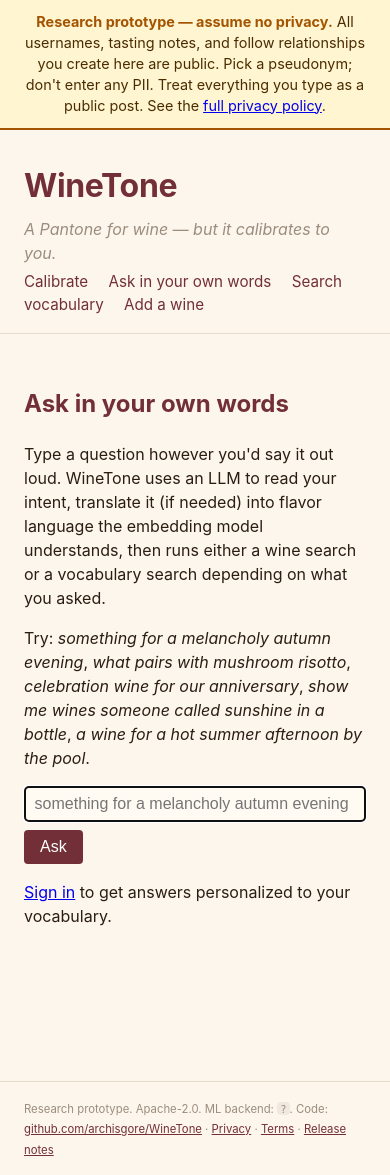
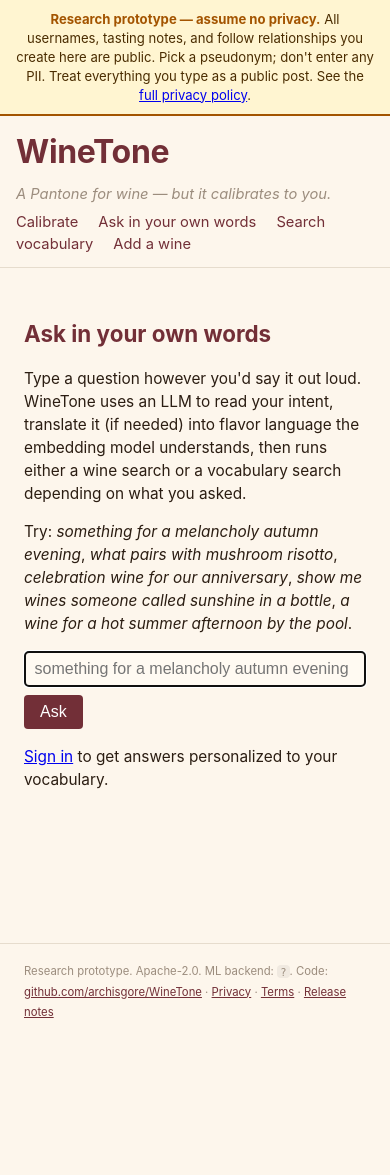
Before and after one commit to archisgore/WineTone, a Python web app: template www/templates/ask.html in a window 390 px wide. After the commit the page ends 1018 px from the top, so only its background shows below. Run offline with Jinja, Linux system fonts and the light colour scheme; the template is opened without the code that fills it, so the values that code supplies are empty.

Commit message:
feat(ux): phone-breakpoint CSS for ≤640px viewports
Existing media queries were sparse (one at 900px, one at 700px,
one at 1100px). Phones running iOS/Android Safari report ~390-430px
viewports and most layouts looked OK but a few specifically didn't:

  - Header nav crowded into one row; wraps awkwardly
  - .user-stats strip in dashboard wanted to be one row even when
    its content needed 2-3
  - .dashboard-grid 2-column layout was painful at <500px
  - .ask-narration tables overflowed the viewport horizontally
  - Form-row-grid (vintage + variety side-by-side) was unreadable

Adds a single ≤640px breakpoint that:

  - Wraps the nav properly with 0.6rem row gaps
  - Stacks the dashboard / reco grids to one column
  - Drops base font sizes ~10% in tables/forms
  - Sets `overflow-x: auto` on .ask-results so wide LLM-generated
    tables scroll instead of overflowing the viewport
  - Breaks long URLs in privacy/terms with word-break

Visual sanity tested by curl + manual viewport math — no automated
test, no actual phone hardware in the loop.

Co-Authored-By: Claude Opus 4.7 (1M context) <noreply@anthropic.com>

```diff
--- a/www/static/style.css
+++ b/www/static/style.css
@@ -622,3 +622,33 @@ hr { border: none; border-top: 1px solid var(--line); margin: 1rem 0; }
   margin-bottom: 1rem; padding: 0.5rem 0.8rem;
   border-left: 3px solid var(--accent);
 }
+
+/* ─── Phone breakpoint (≤640px) ─── */
+@media (max-width: 640px) {
+  .privacy-banner { font-size: 0.82rem; padding: 0.6rem 1rem; }
+  header { padding: 0.75rem 1rem; }
+  .tagline { font-size: 0.92rem; }
+  .site-nav {
+    flex-wrap: wrap;
+    gap: 0.6rem 0.9rem;
+    font-size: 0.92rem;
+  }
+  /* Dashboard 2-col → 1-col stack on phones */
+  .dashboard-grid { grid-template-columns: 1fr !important; gap: 1rem; }
+  .reco-grid { grid-template-columns: 1fr !important; }
+  /* User-stats strip: wrap to multiple rows + smaller font */
+  .user-stats { gap: 0.7rem; font-size: 0.88rem; }
+  /* Form rows that were 2-col on desktop collapse */
+  .form-row-grid { grid-template-columns: 1fr; }
+  /* Table cells get scrollable container so wide tables don't break layout */
+  .vocab-table, .reco { font-size: 0.85rem; }
+  .ask-results { overflow-x: auto; }
+  .ask-narration table { font-size: 0.82rem; }
+  /* Hero h2 / h1 smaller */
+  .hero h2, .hero h1 { font-size: 1.4rem; line-height: 1.3; }
+  .hero p { font-size: 0.96rem; }
+  /* Social grid: always single column on phones (was already, just lower threshold) */
+  .social-grid { grid-template-columns: 1fr; }
+  /* Long URL strings in privacy/terms shouldn't push the viewport */
+  .privacy-page a, .privacy-page code { word-break: break-word; }
+}
```
